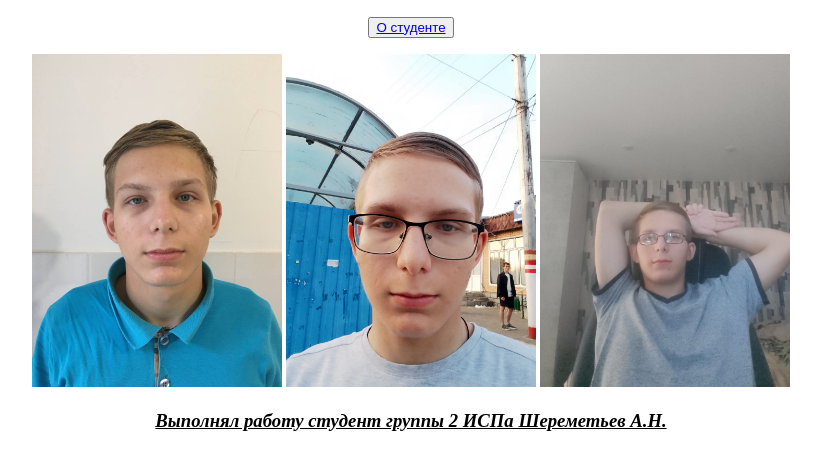
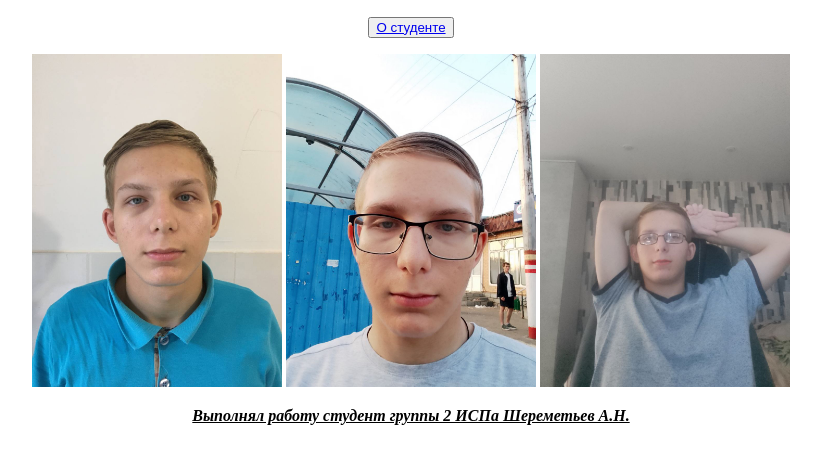
Before and after one commit to 1Wellplay/laba-web, a plain HTML site: page index.html in a window 1280 px wide. Shown: the part 138-608 px from the top of the page, without its empty margins (229-1050 px from the left). Drawn offline with Linux system fonts and the light colour scheme.

Commit message:
Update index.html

```diff
--- a/index.html
+++ b/index.html
@@ -17,7 +17,7 @@
         <img src="./Лицо студента_3.jpg", width="250">
       </p>
       <p>
-        <u><i><h3>Выполнял работу студент группы 2 ИСПа Шереметьев А.Н.</h3></i></u>
+        <u><i><b>Выполнял работу студент группы 2 ИСПа Шереметьев А.Н.</b></i></u>
       </p>
     </center>
   </body>
```
